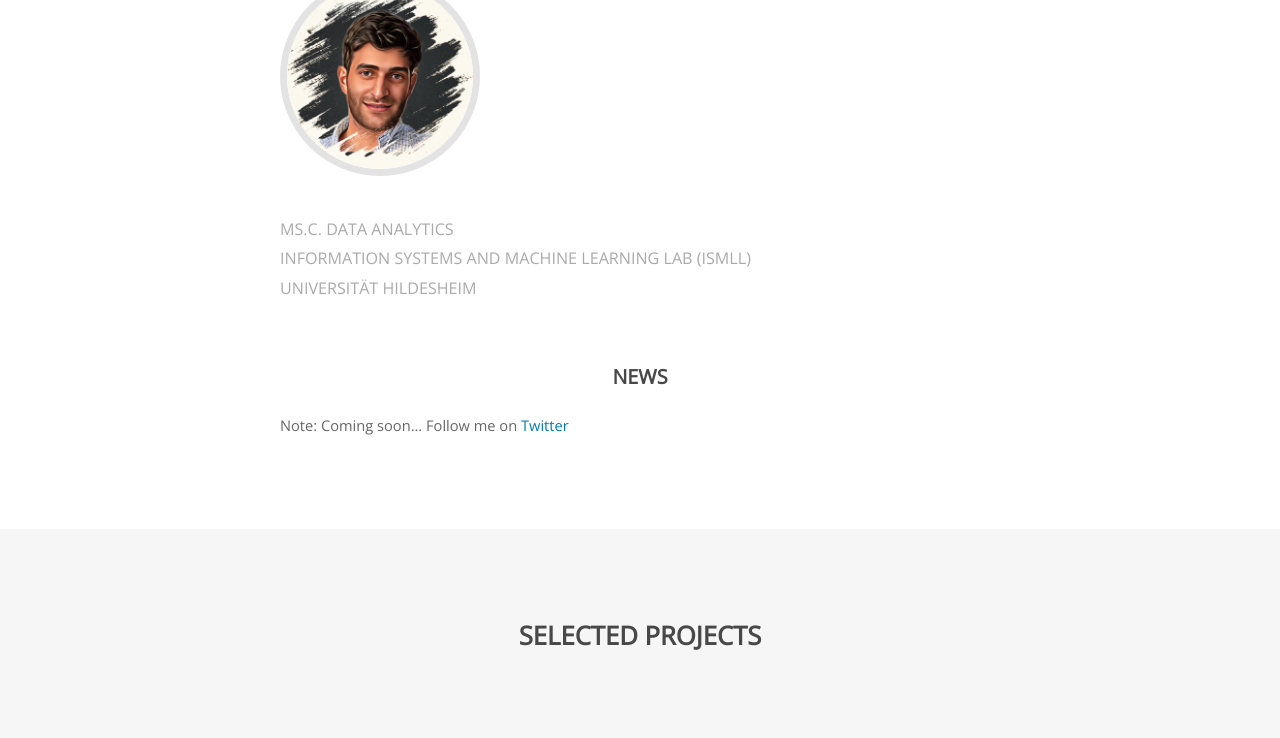
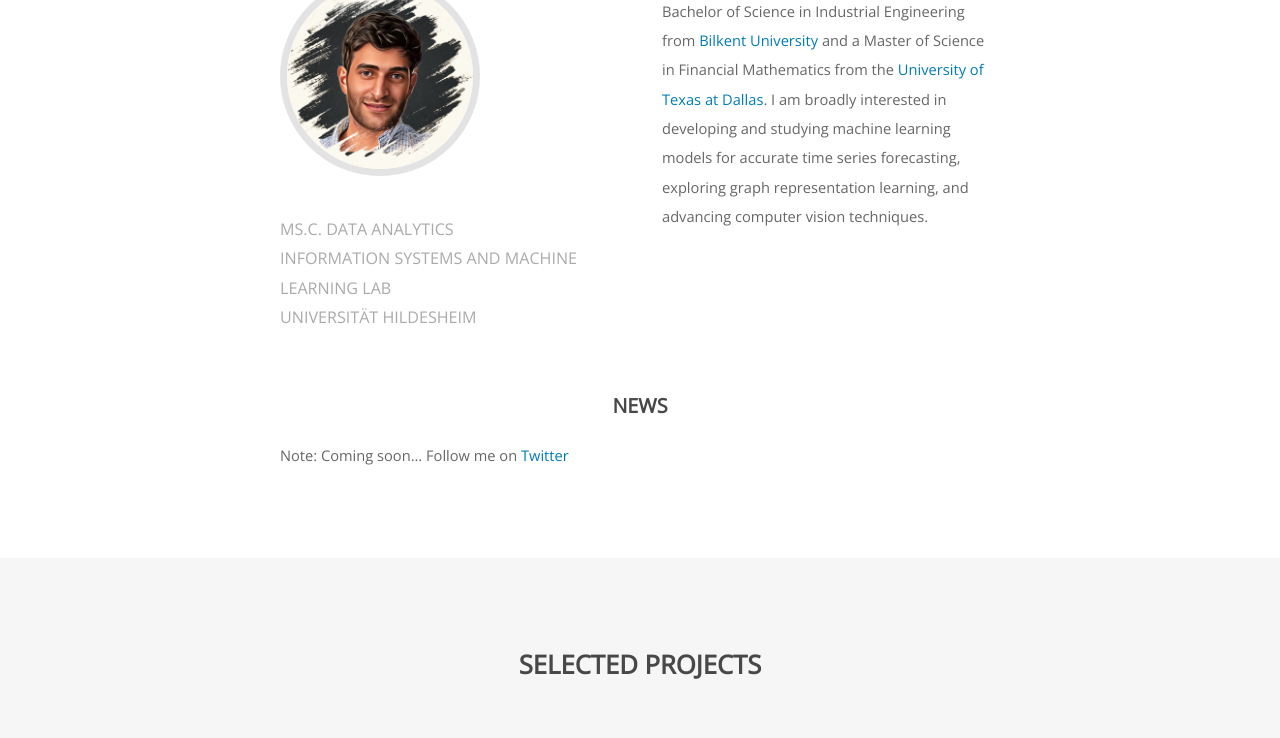
Before and after one commit to jafarbakhshaliyev/jafarbakhshaliyev.github.io, a plain HTML site: page index.html in a window 1280 px wide. Shown: the part 291-1029 px from the top of the page. Drawn offline with nearby package versions, Linux system fonts and the light colour scheme; some packages are replaced by stand-ins of ours.

Commit message:
changed index.html

```diff
--- a/index.html
+++ b/index.html
@@ -65,12 +65,12 @@
 						</p>
 
 						<p style="font-size: 1.1em;">MS.C. Data Analytics</p>
-                    	<p style="font-size: 1.1em; white-space: nowrap; display: inline-block;">Information Systems and Machine Learning Lab (ISMLL)</p>
+                    	<p style="font-size: 1.1em;">Information Systems and Machine Learning Lab</p>
                     	<p style="font-size: 1.1em;">Universität Hildesheim</p>
 					</header>
 				</div>
 				<div class="6u$ 12u$(medium)">
-					<p>I am a MS.C. student at the University of Hildesheim.</p> <!-- a Senior Research Scientist at Google DeepMind. I obtained my PhD at the University of Amsterdam working with <a href="https://staff.fnwi.uva.nl/m.welling/" target="_blank">Max Welling</a>. For my PhD thesis on <a href="https://hdl.handle.net/11245.1/1b63b965-24c4-4bcd-aabb-b849056fa76d">Deep Learning with Graph-Structured Representations</a> I received the <a href="https://ellis.eu/news/ellis-phd-award-2021" target="_blank">ELLIS PhD Award 2021</a>. I am broadly interested in developing and studying machine learning models that can reason about the rich structure of both the physical and digital world and their combinatorial complexity. -->
+					<p>I am currently a Ms.C. student at <a href="https://www.ismll.uni-hildesheim.de/da/index_en.html" target="_blank">the Information Systems and Machine Learning Lab (ISMLL), Universität Hildesheim</a>. I have attained a Bachelor of Science in Industrial Engineering from <a href="https://w3.ie.bilkent.edu.tr/en/" target="_blank">Bilkent University</a> and a Master of Science in Financial Mathematics from the <a href="https://www.utdallas.edu/" target="_blank">University of Texas at Dallas</a>. I am broadly interested in developing and studying machine learning models for accurate time series forecasting, exploring graph representation learning, and advancing computer vision techniques. </p> <!-- a Senior Research Scientist at Google DeepMind. I obtained my PhD at the University of Amsterdam working with <a href="https://staff.fnwi.uva.nl/m.welling/" target="_blank">Max Welling</a>. For my PhD thesis on <a href="https://hdl.handle.net/11245.1/1b63b965-24c4-4bcd-aabb-b849056fa76d">Deep Learning with Graph-Structured Representations</a> I received the <a href="https://ellis.eu/news/ellis-phd-award-2021" target="_blank">ELLIS PhD Award 2021</a>. I am broadly interested in developing and studying machine learning models that can reason about the rich structure of both the physical and digital world and their combinatorial complexity. -->
 				</div>
 			</div>
 		</div>
```
